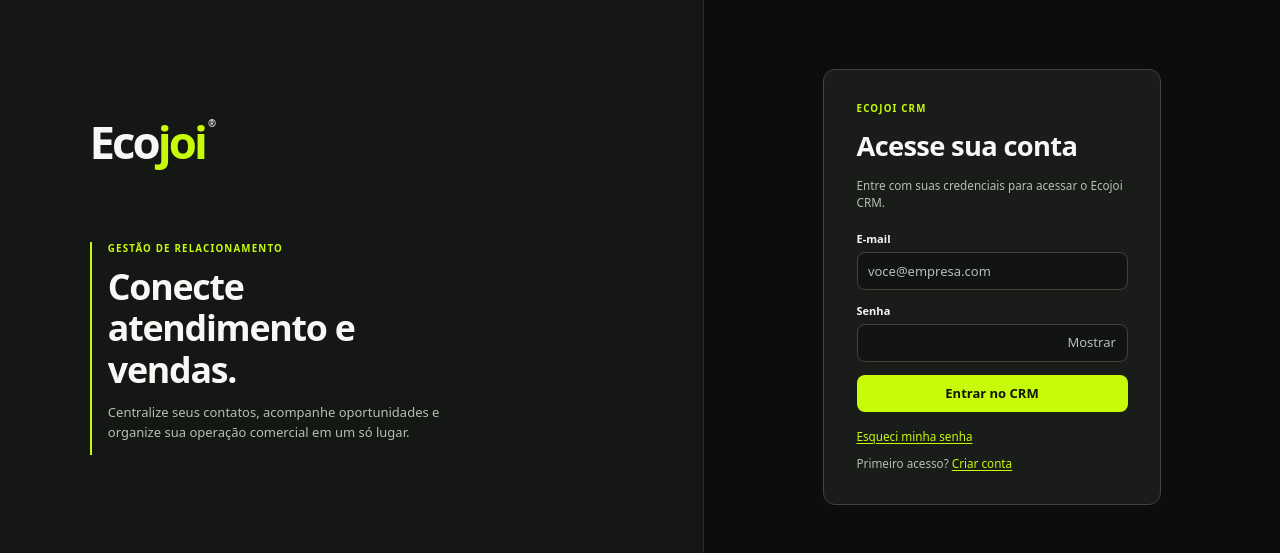
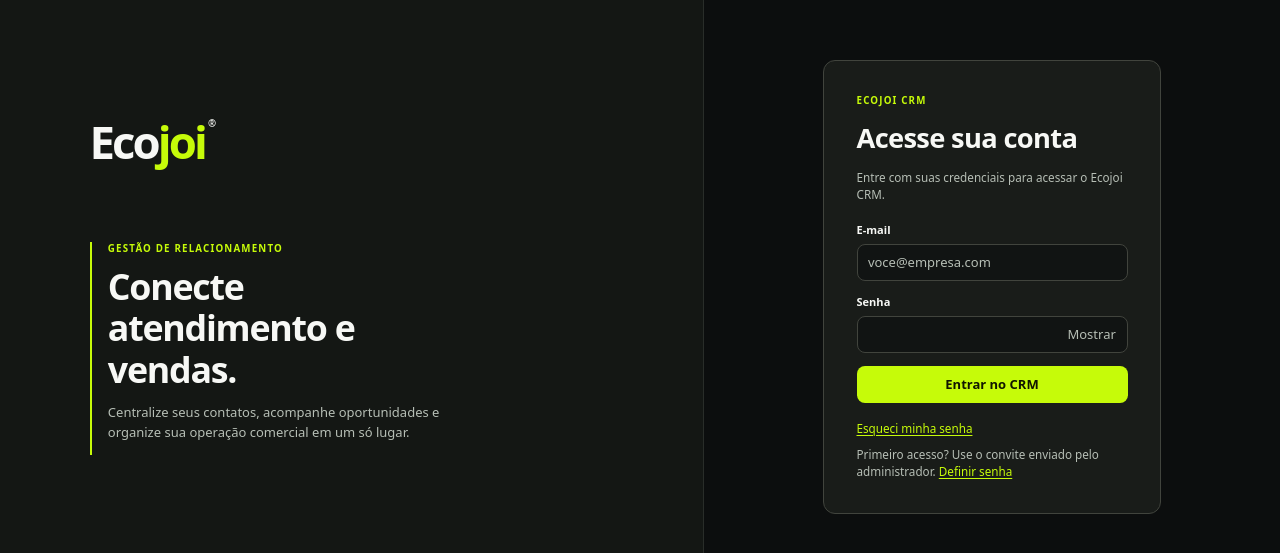
Before and after one commit to RuanMarcos38/Ecojoi-CRM, a Next.js app: page /login in a window 1280 px wide. Shown: the part 113-666 px from the top of the page. Built offline with nearby package versions, Linux system fonts and the light colour scheme; no server answers.

Commit message:
fix(auth): show invitation-only first-access guidance on login

```diff
--- a/app/(auth)/login/page.tsx
+++ b/app/(auth)/login/page.tsx
@@ -65,7 +65,7 @@ export default function LoginPage(){
           <button className={styles.submit} disabled={loading}>{loading?'Entrando...':'Entrar no CRM'}</button>
         </form>
         <p className={styles.link}><Link href="/recuperar-senha">Esqueci minha senha</Link></p>
-        <p className={styles.link}>Primeiro acesso? <Link href="/register">Criar conta</Link></p>
+        <p className={styles.link}>Primeiro acesso? Use o convite enviado pelo administrador. <Link href="/recuperar-senha">Definir senha</Link></p>
       </div>
     </section>
   </main>;
```
